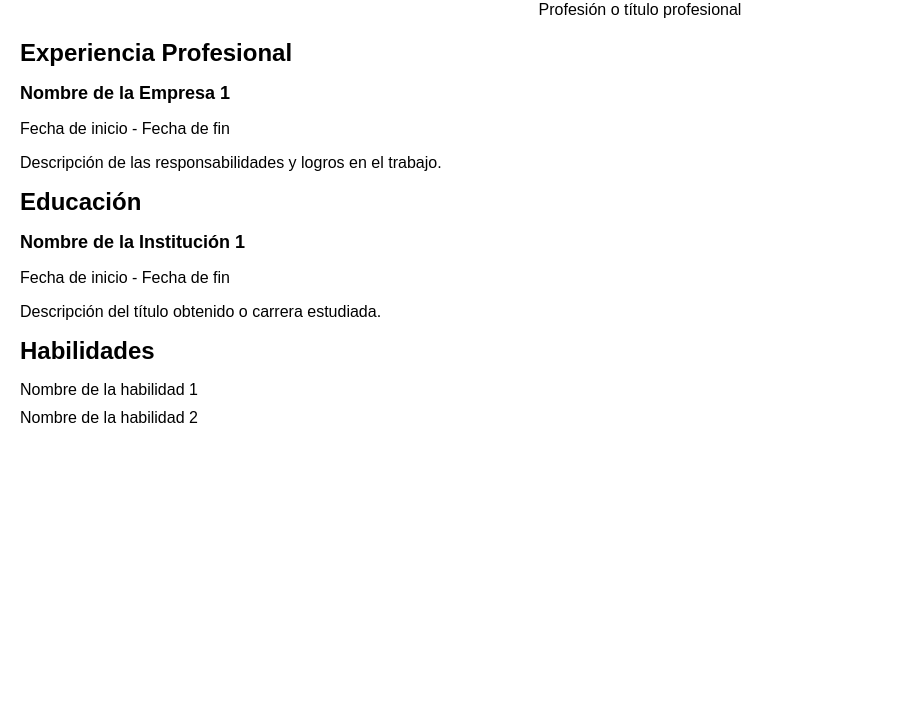
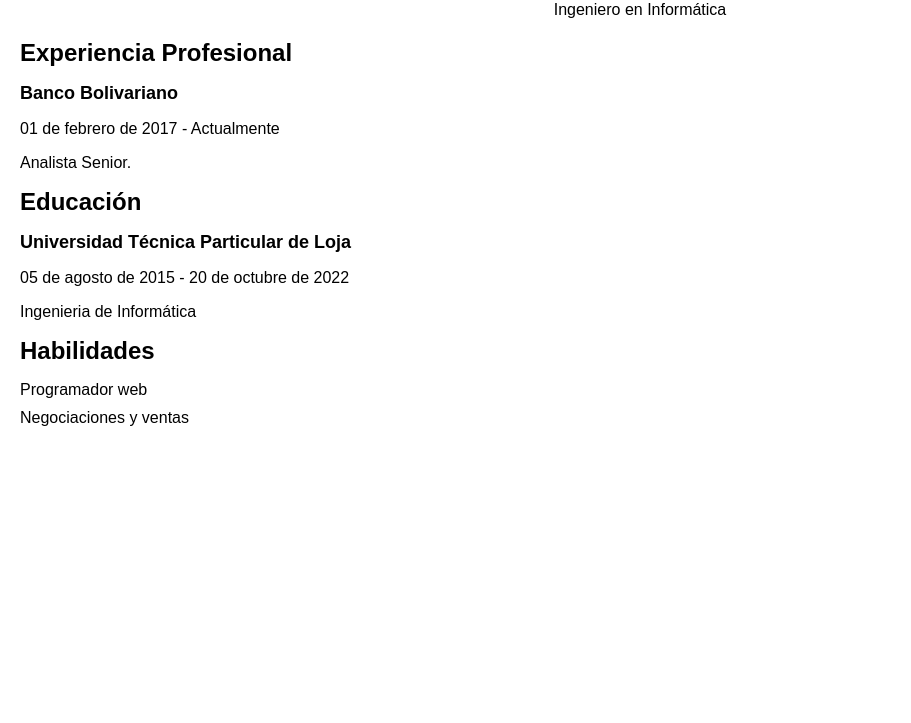
Before and after one commit to wolfier90/modulo5, a plain HTML site: page index.html in a window 1280 px wide. Shown: the part 77-800 px from the top of the page, without its empty margins (0-911 px from the left). Drawn offline with Linux system fonts and the light colour scheme.

Commit message:
Actualizar CV
Modificación del CV con mis datos

```diff
--- a/index.html
+++ b/index.html
@@ -8,17 +8,17 @@
 </head>
 <body>
   <header>
-    <h1>Mi Nombre</h1>
-    <p>Profesión o título profesional</p>
+    <h1>Carlos Andrés Dier Rosero</h1>
+    <p>Ingeniero en Informática</p>
   </header>
 
   <section>
     <h2>Experiencia Profesional</h2>
     <ul>
       <li>
-        <h3>Nombre de la Empresa 1</h3>
-        <p>Fecha de inicio - Fecha de fin</p>
-        <p>Descripción de las responsabilidades y logros en el trabajo.</p>
+        <h3>Banco Bolivariano</h3>
+        <p>01 de febrero de 2017 - Actualmente</p>
+        <p>Analista Senior.</p>
       </li>
       <!-- Agregar más elementos li para cada experiencia profesional -->
     </ul>
@@ -28,9 +28,9 @@
     <h2>Educación</h2>
     <ul>
       <li>
-        <h3>Nombre de la Institución 1</h3>
-        <p>Fecha de inicio - Fecha de fin</p>
-        <p>Descripción del título obtenido o carrera estudiada.</p>
+        <h3>Universidad Técnica Particular de Loja</h3>
+        <p>05 de agosto de 2015 - 20 de octubre de 2022</p>
+        <p>Ingenieria de Informática</p>
       </li>
       <!-- Agregar más elementos li para cada experiencia educativa -->
     </ul>
@@ -39,8 +39,8 @@
   <section>
     <h2>Habilidades</h2>
     <ul>
-      <li>Nombre de la habilidad 1</li>
-      <li>Nombre de la habilidad 2</li>
+      <li>Programador web</li>
+      <li>Negociaciones y ventas</li>
       <!-- Agregar más elementos li para cada habilidad -->
     </ul>
   </section>
```
